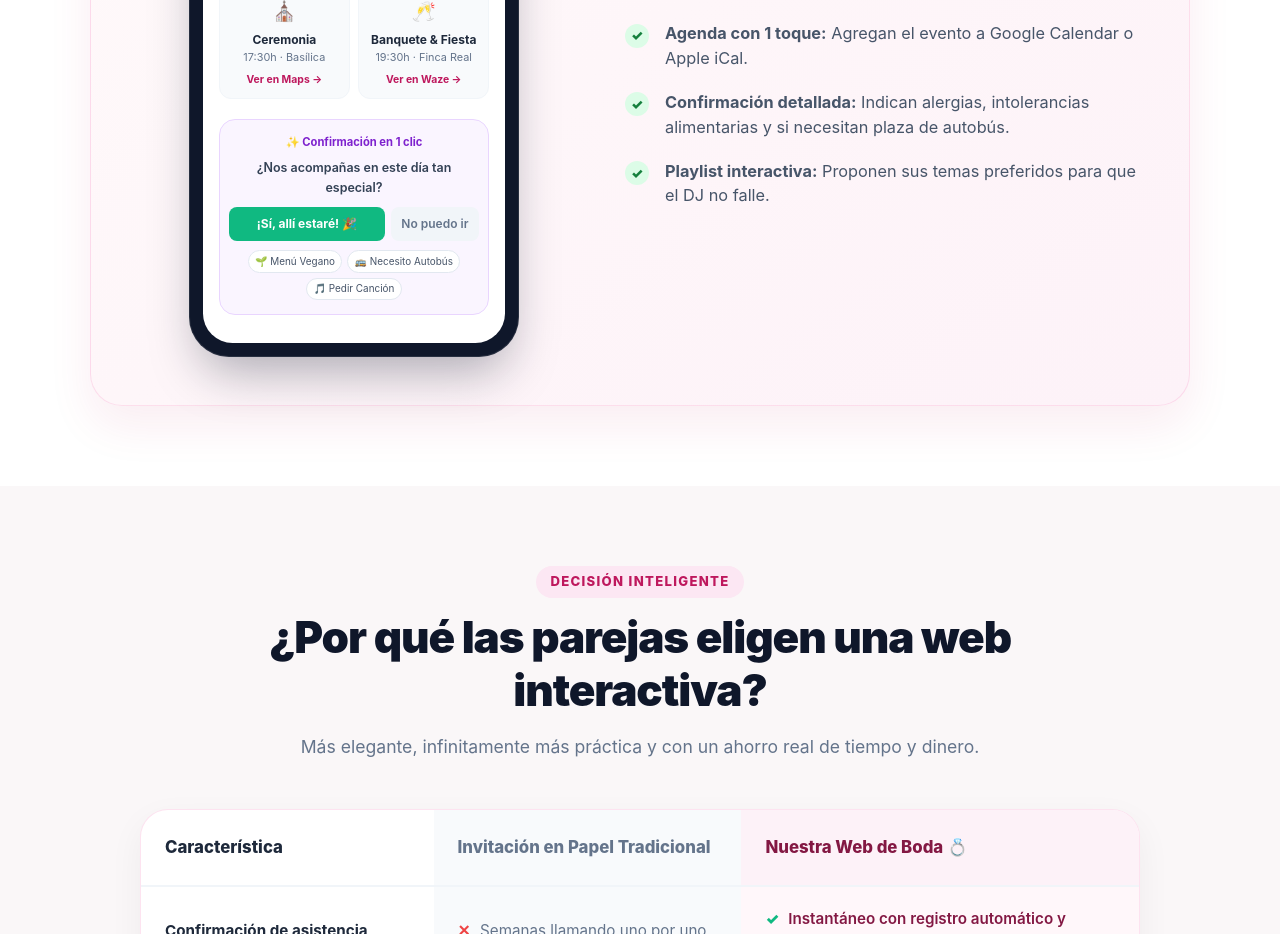
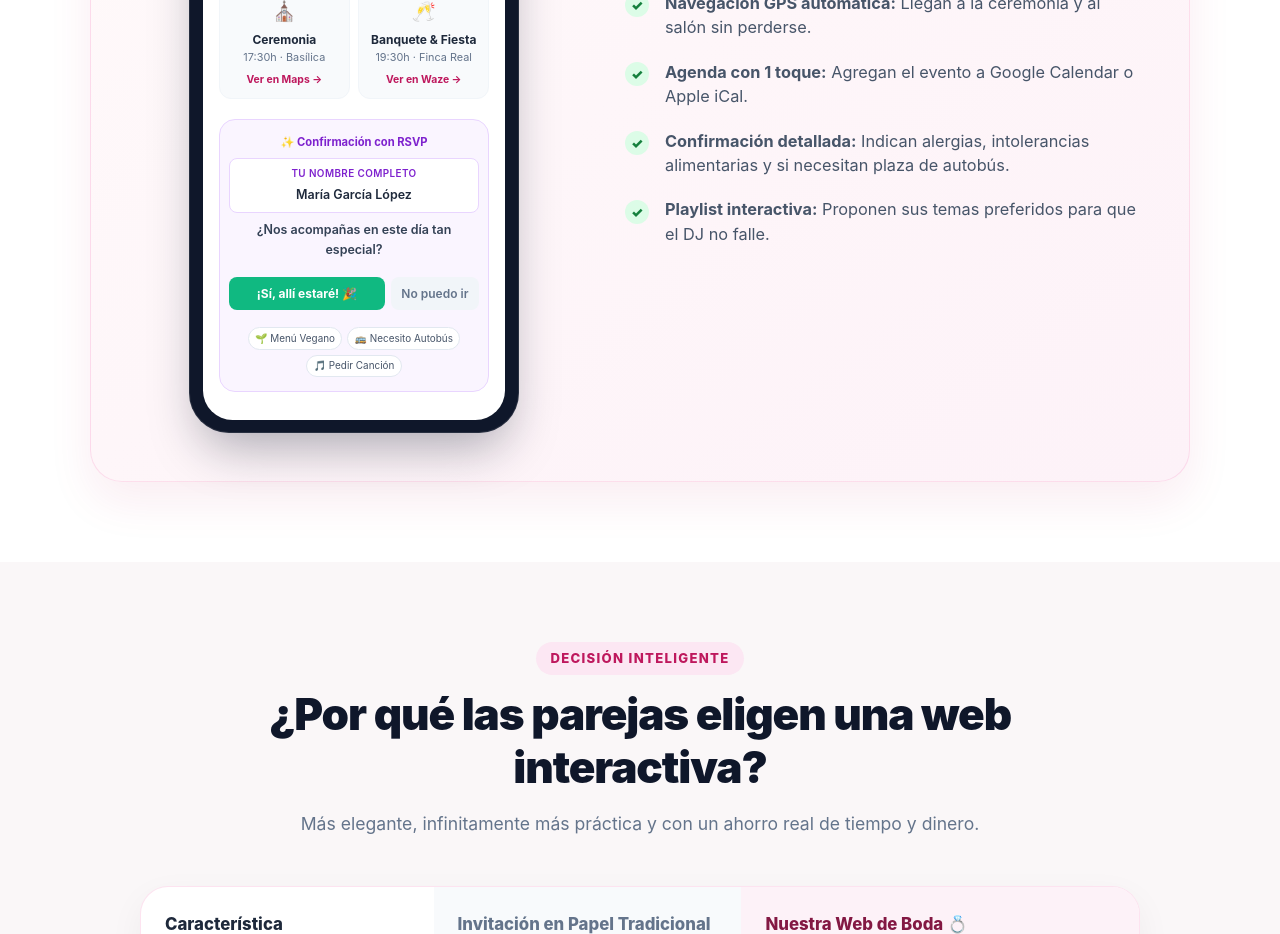
Before and after one commit to jesusMartinez88/boda-judith-jesus, an Angular app: page / in a window 1280 px wide. Shown: the part 1660-2594 px from the top of the page. Built offline with nearby package versions, Linux system fonts and the light colour scheme; no server answers.

Commit message:
fix: demo landing

```diff
--- a/src/app/components/landing/landing.component.css
+++ b/src/app/components/landing/landing.component.css
@@ -574,6 +574,36 @@
   margin-bottom: 0.6rem;
 }
 
+.demo-rsvp-form {
+  display: flex;
+  flex-direction: column;
+  gap: 0.45rem;
+}
+
+.demo-rsvp-field {
+  display: flex;
+  flex-direction: column;
+  gap: 0.2rem;
+  background: #ffffff;
+  border: 1px solid #e9d5ff;
+  border-radius: 0.5rem;
+  padding: 0.45rem 0.55rem;
+}
+
+.demo-rsvp-label {
+  font-size: 0.62rem;
+  font-weight: 600;
+  color: #7e22ce;
+  text-transform: uppercase;
+  letter-spacing: 0.04em;
+}
+
+.demo-rsvp-input {
+  font-size: 0.78rem;
+  font-weight: 600;
+  color: #1e293b;
+}
+
 .demo-rsvp-actions {
   display: flex;
   gap: 0.4rem;
--- a/src/app/components/landing/landing.component.html
+++ b/src/app/components/landing/landing.component.html
@@ -190,7 +190,12 @@
               </div>
 
               <div class="demo-rsvp-preview">
-                <span class="rsvp-status-badge">✨ Confirmación en 1 clic</span>
+                <span class="rsvp-status-badge">✨ Confirmación con RSVP</span>
+                <div class="demo-rsvp-form">
+                  <div class="demo-rsvp-field">
+                    <span class="demo-rsvp-label">Tu nombre completo</span>
+                    <span class="demo-rsvp-input">María García López</span>
+                  </div>
                   <p class="rsvp-prompt">¿Nos acompañas en este día tan especial?</p>
                   <div class="demo-rsvp-actions">
                     <button type="button" class="demo-btn-confirm">¡Sí, allí estaré! 🎉</button>
@@ -200,6 +205,7 @@
                     <span class="tag-pill">🌱 Menú Vegano</span>
                     <span class="tag-pill">🚌 Necesito Autobús</span>
                     <span class="tag-pill">🎵 Pedir Canción</span>
+                  </div>
                 </div>
               </div>
             </div>
```
Lines whose indentation alone changed are shown as unchanged.
